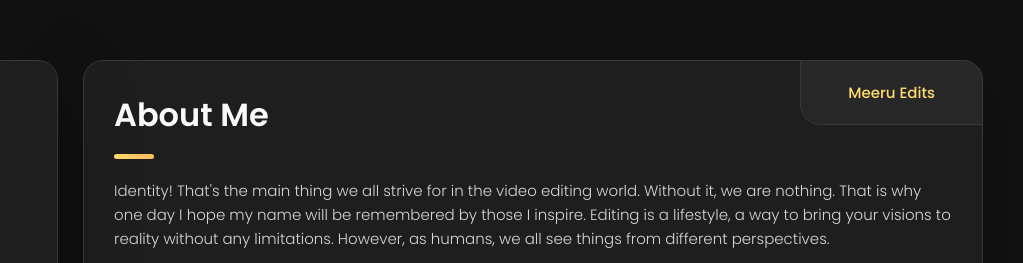
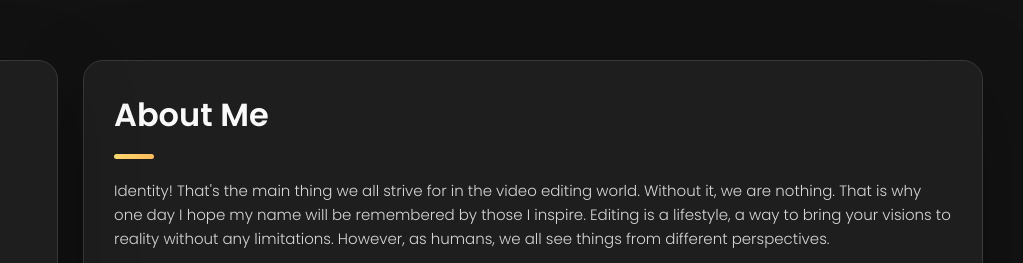
Before and after one commit to RayyanRS6/Meeru-Edits-Portfolio, a plain HTML site: page index.html in a window 1280 px wide. Shown: the top 263 px of the page, 257-1280 px from the left. Drawn offline with nearby package versions, Linux system fonts and the light colour scheme.

Commit message:
Add files via upload

```diff
--- a/index.html
+++ b/index.html
@@ -165,15 +165,15 @@
         - #NAVBAR
       -->
 
-      <nav class="navbar">
+      <!-- <nav class="navbar">
 
         <ul class="navbar-list">
 
           <li class="navbar-item">
-            <button class="navbar-link  active" data-nav-link>Meeru Edits</button>
+            <button class="navbar-link active" data-nav-link>Meeru Edits</button>
           </li>
 
-          <!-- <li class="navbar-item">
+          <li class="navbar-item">
             <button class="navbar-link" data-nav-link>Resume</button>
           </li>
 
@@ -187,11 +187,11 @@
 
           <li class="navbar-item">
             <button class="navbar-link" data-nav-link>Contact</button>
-          </li> -->
+          </li>
 
         </ul>
 
-      </nav>
+      </nav> -->
 
 
 
```
